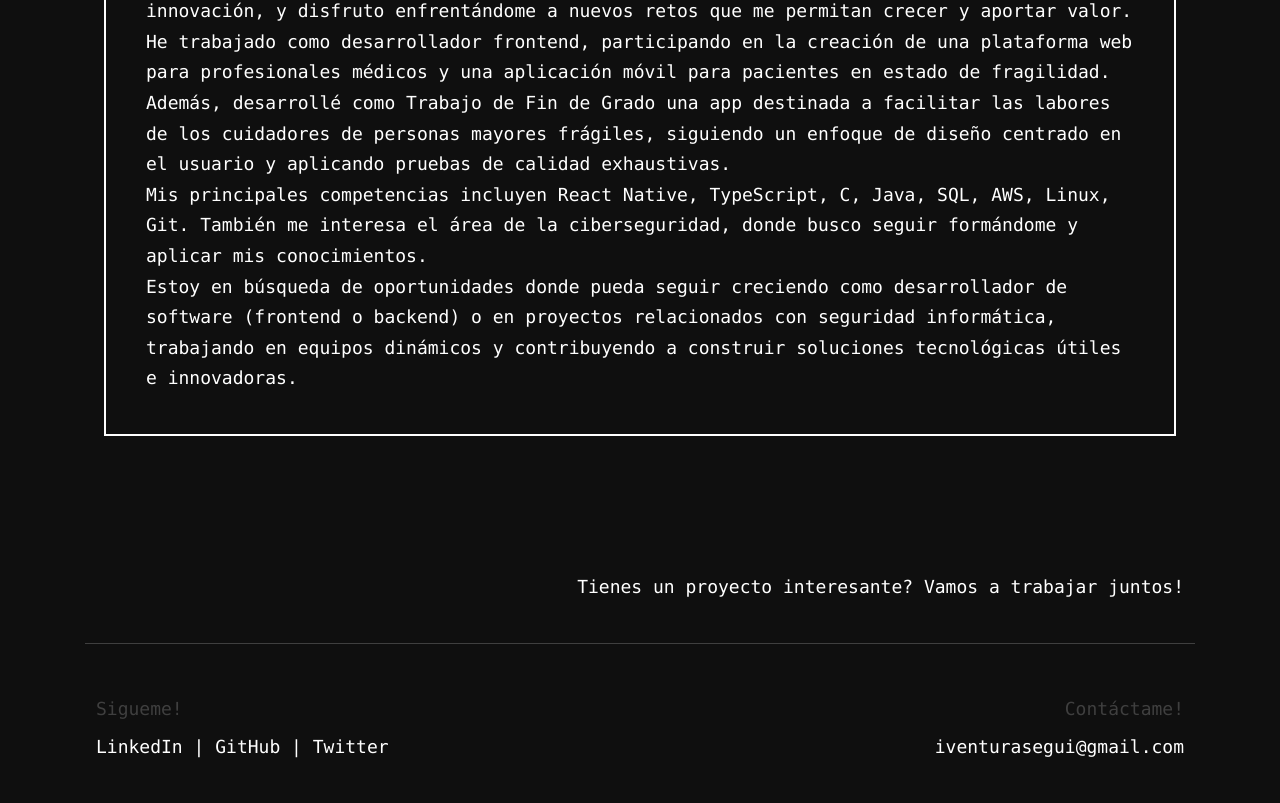
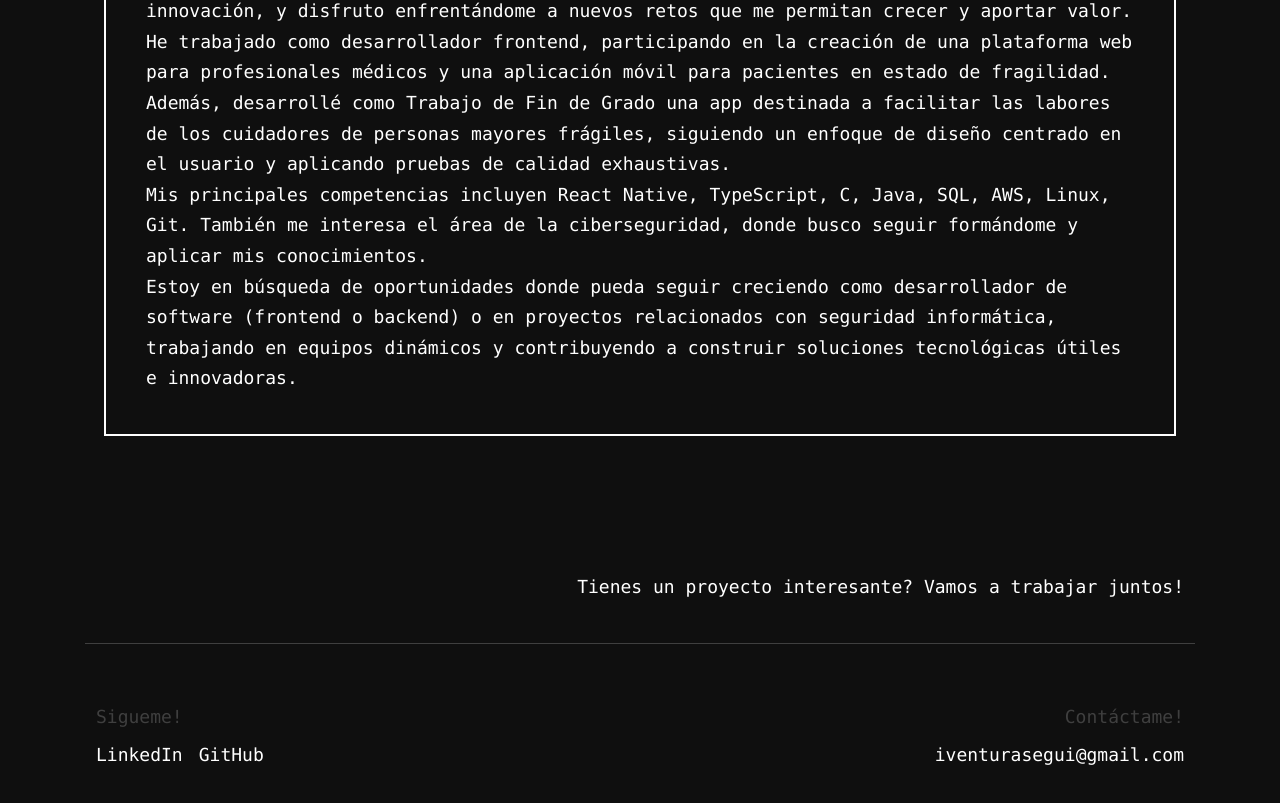
Before and after one commit to IvanVent/portfolio, a Next.js app: page / in a window 1280 px wide. Shown: the part 988-1791 px from the top of the page. Built offline with nearby package versions, Linux system fonts and the light colour scheme.

Commit message:
Footbar casi terminada

```diff
--- a/src/app/globals.css
+++ b/src/app/globals.css
@@ -15,13 +15,17 @@
   color: var(--color-gris)
 }
 
+.links {
+  display: flex;
+  flex-direction: row;
+}
+
 .redes {
   flex: 1;
   text-align: left;
   align-items: flex-start;
   display: flex;
   flex-direction: column;
-  margin-left: 2.5rem;
 }
 
 .contacto {
@@ -30,16 +34,16 @@
   align-items: flex-end;
   display: flex;
   flex-direction: column;
-  margin-right: 2.5rem;
 }
 .info{
   display: flex;
   flex-direction: row;
-  gap: 2rem;
+  margin: 2.5rem;
 }
 
 .colaborar {
   text-align: right;
+  margin: 2.5rem;
 }
 
 .hr {
--- /dev/null
+++ b/src/components/CustomLink.tsx
@@ -0,0 +1,32 @@
+import React from "react";
+
+interface CustomLinkProps {
+  href: string;
+  children: React.ReactNode;
+  className?: string;
+  target?: string;
+  rel?: string;
+}
+
+const CustomLink: React.FC<CustomLinkProps> = ({
+  href,
+  children,
+  className = "",
+  target,
+  rel,
+}) => {
+  // Si el link es externo, abre en nueva pestaña y añade rel seguro
+  const isExternal = href.startsWith("http");
+  return (
+    <a
+      href={href}
+      className={className}
+      target={target || (isExternal ? "_blank" : undefined)}
+      rel={rel || (isExternal ? "noopener noreferrer" : undefined)}
+    >
+      {children}
+    </a>
+  );
+};
+
+export default CustomLink;
--- a/src/components/Footer.tsx
+++ b/src/components/Footer.tsx
@@ -1,16 +1,25 @@
 import Texto from "./Texto";
+import CustomLink from "./CustomLink";
 
 export default function Footer() {
   return (
     <footer className="footer">
       <div className="colaborar">
-        <Texto text="Tienes un proyecto interesante? Vamos a trabajar juntos!" customStyle="margen-grande" />
+        <Texto text="Tienes un proyecto interesante? Vamos a trabajar juntos!" />
       </div>
       <hr className="hr" />
       <div className="info">
         <div id="Redes" className="redes">
           <Texto text="Sigueme!" customStyle="texto-secundario" />
-          <Texto text="LinkedIn | GitHub | Twitter" customStyle="margen-negativo-top" />
+          <div className="links ">
+            <CustomLink href="https://www.linkedin.com/in/ivanventurasegui">
+              <Texto text="LinkedIn" customStyle="margen-negativo-top" />
+            </CustomLink>
+            <span style={{ marginLeft: '1rem' }}></span>
+            <CustomLink href="https://github.com/IvanVent">
+              <Texto text="GitHub" customStyle="margen-negativo-top" />
+            </CustomLink>
+          </div>
         </div>
         <div id="Contacto" className="contacto">
           <Texto text="Contáctame!" customStyle="texto-secundario" />
```
